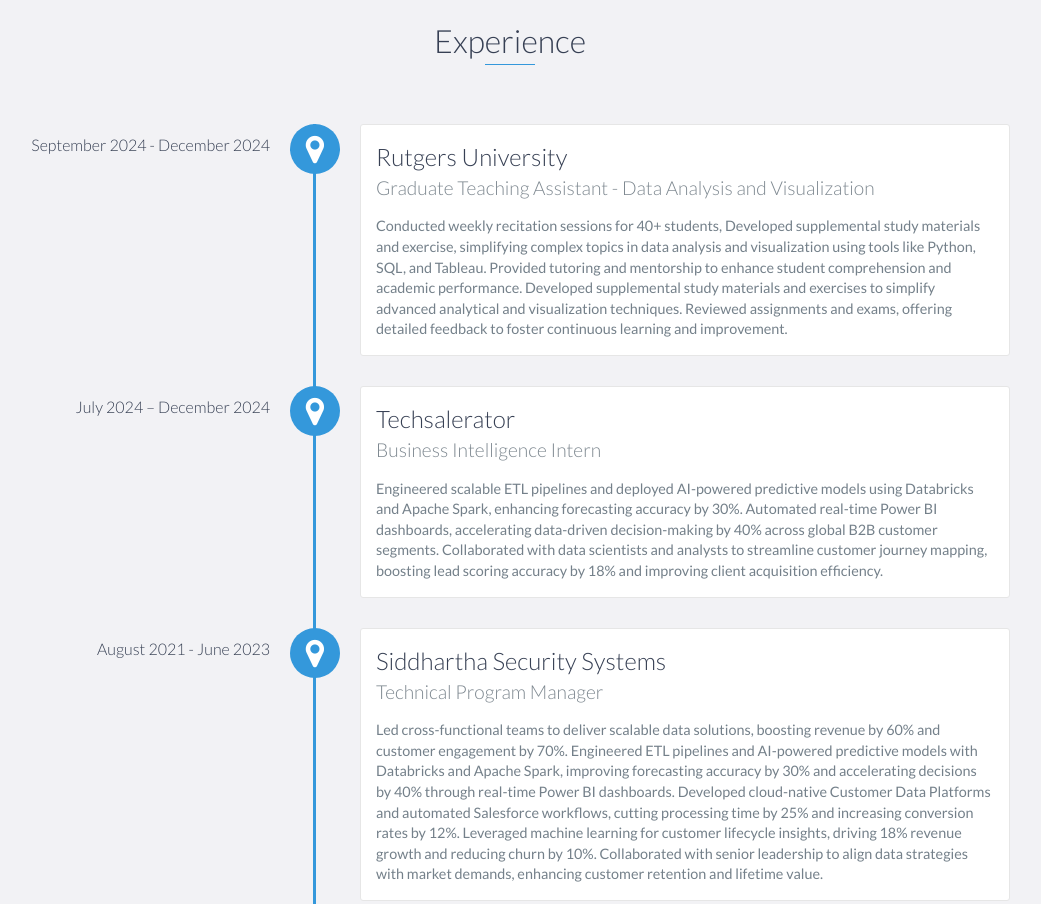
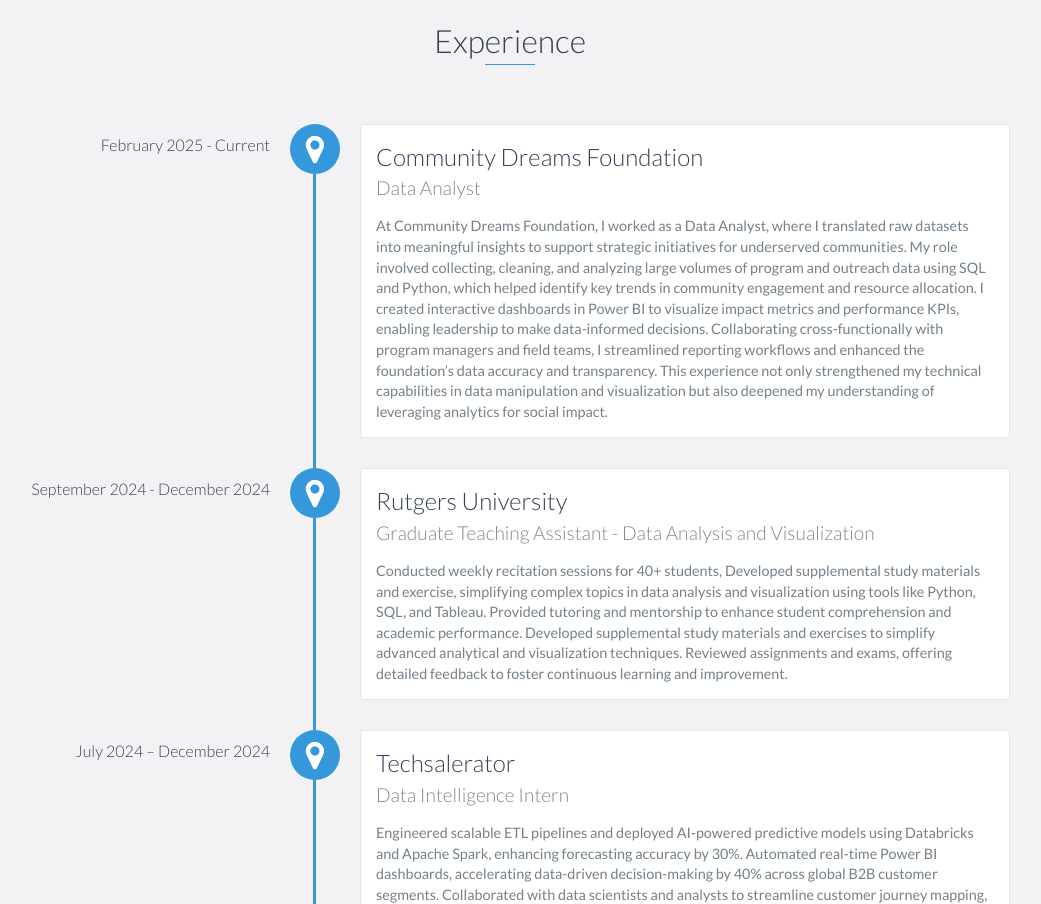
Before and after one commit to ParthThaker08/ParthThaker08.github.io, a website: page index.html in a window 1280 px wide. Shown: the part 1120-2024 px from the top of the page, without its empty margins (130-1171 px from the left). Drawn offline with nearby package versions, Linux system fonts and the light colour scheme.

Commit message:
Update index.html

```diff
--- a/index.html
+++ b/index.html
@@ -94,6 +94,15 @@
         <h2 class="heading">Experience</h2>
         <div id="experience-timeline">
 
+		<div data-date="February 2025 - Current">
+                <h3>Community Dreams Foundation</h3>
+                <h4>Data Analyst</h4>
+
+				<p>
+                   At Community Dreams Foundation, I worked as a Data Analyst, where I translated raw datasets into meaningful insights to support strategic initiatives for underserved communities. My role involved collecting, cleaning, and analyzing large volumes of program and outreach data using SQL and Python, which helped identify key trends in community engagement and resource allocation. I created interactive dashboards in Power BI to visualize impact metrics and performance KPIs, enabling leadership to make data-informed decisions. Collaborating cross-functionally with program managers and field teams, I streamlined reporting workflows and enhanced the foundation’s data accuracy and transparency. This experience not only strengthened my technical capabilities in data manipulation and visualization but also deepened my understanding of leveraging analytics for social impact.
+				</p>
+            </div>
+
 			<div data-date="September 2024 - December 2024">
                 <h3>Rutgers University</h3>
                 <h4>Graduate Teaching Assistant - Data Analysis and Visualization</h4>
@@ -105,7 +114,7 @@
 
 			<div data-date="July 2024 – December 2024">
                 <h3>Techsalerator</h3>
-                <h4>Business Intelligence Intern</h4>
+                <h4>Data Intelligence Intern</h4>
                 <p>
                    Engineered scalable ETL pipelines and deployed AI-powered predictive models using Databricks and Apache Spark, enhancing forecasting accuracy by 30%. Automated real-time Power BI dashboards, accelerating data-driven decision-making by 40% across global B2B customer segments. Collaborated with data scientists and analysts to streamline customer journey mapping, boosting lead scoring accuracy by 18% and improving client acquisition efficiency.
             </div>
```
